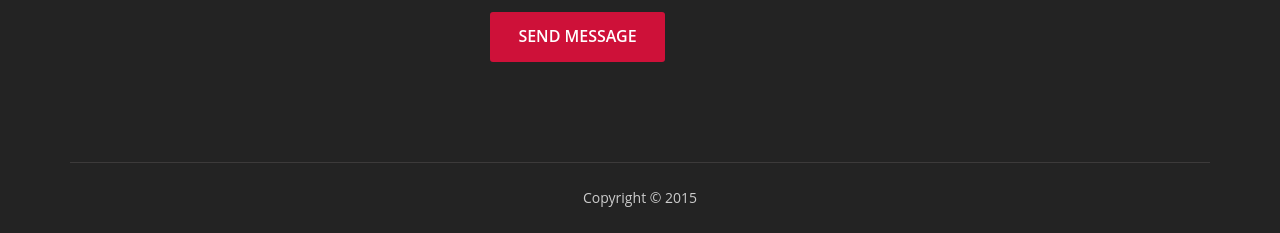
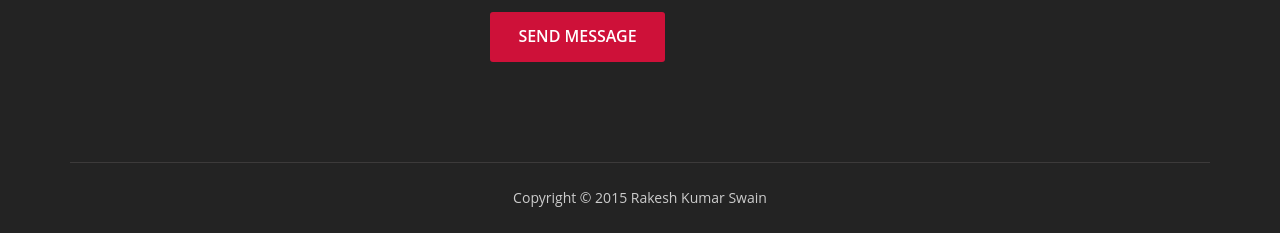
Before and after one commit to rakeshkumarswain/rakesh.github.io, a plain HTML site: page index.html in a window 1280 px wide. Shown: the part 5362-5595 px from the top of the page. Drawn offline with Linux system fonts and the light colour scheme.

Commit message:
copy rights

```diff
--- a/index.html
+++ b/index.html
@@ -445,7 +445,7 @@ Licence: Creative Commons Attribution 3.0** - http://creativecommons.org/license
     </section>
   </div>
   <div class="container">
-    <div class="footer_bottom"><span>Copyright © 2015 </span> </div>
+    <div class="footer_bottom"><span>Copyright © 2015 <b></b>Rakesh Kumar Swain</b></span> </div>
   </div>
 </footer>
 
```
